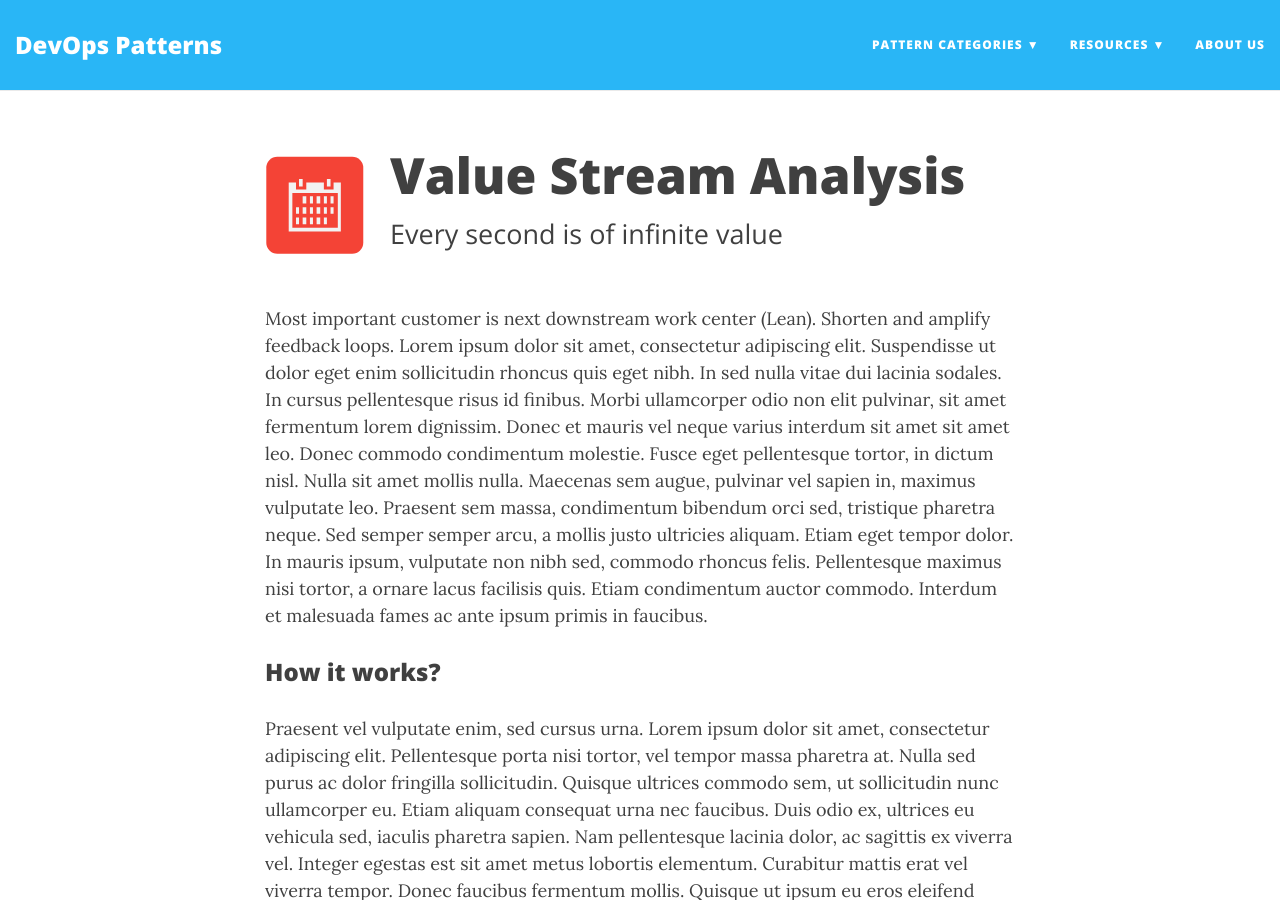
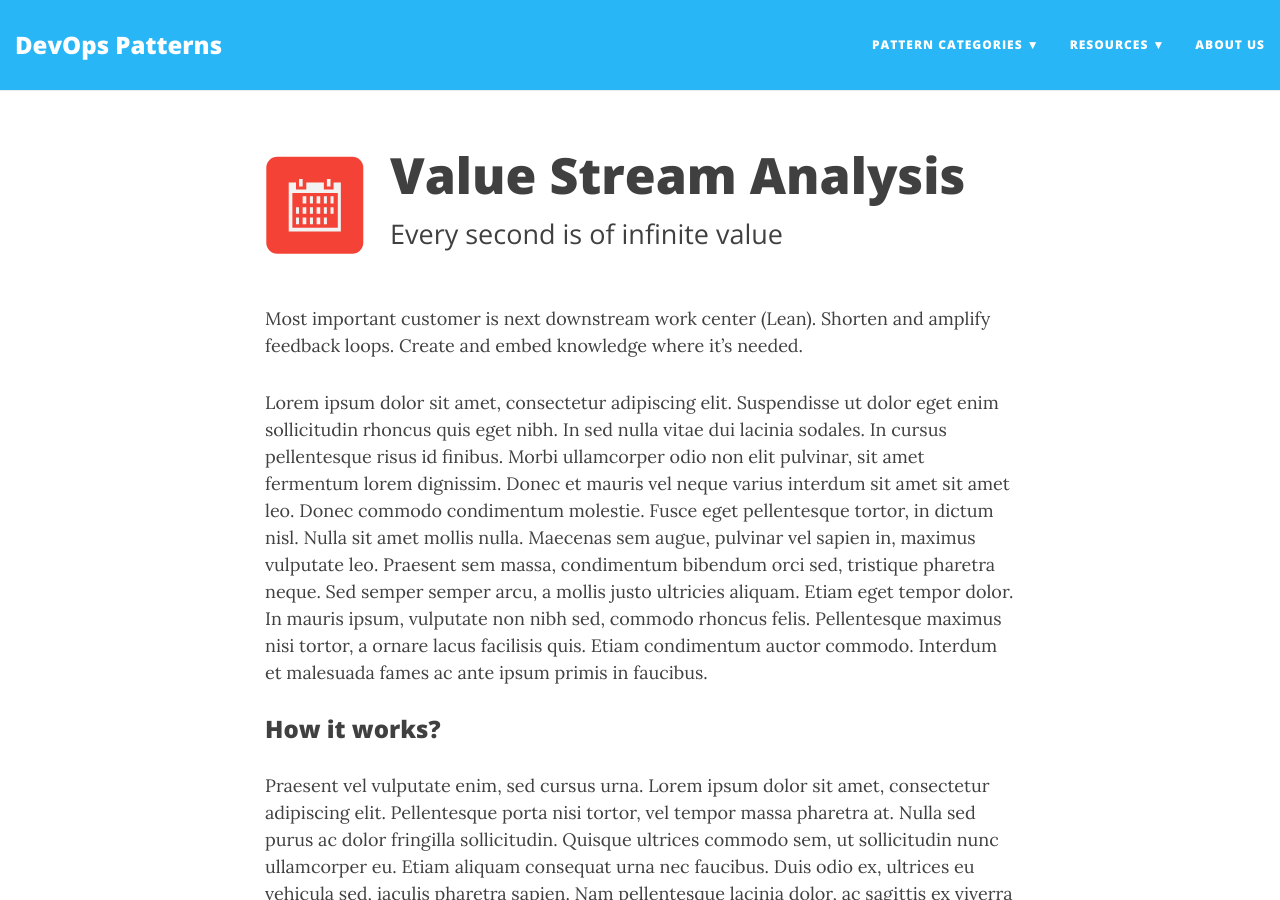
Before and after one commit to brentmcconnell/devopspatterns.github.io, a Jekyll site: the page built from _plan/value_stream_analysis.md, in a window 1280 px wide and 900 px high. Built offline with Jekyll 4.4.1, drawn with Linux system fonts in a browser that asks for light colours; nearby versions of some CDN libraries.

Commit message:
Update value_stream_analysis.md

```diff
--- a/_plan/value_stream_analysis.md
+++ b/_plan/value_stream_analysis.md
@@ -6,7 +6,8 @@ type: plan
 show-avatar: no
 excerpt_separator: <!--more-->
 ---
-Most important customer is next downstream work center (Lean).  Shorten and amplify feedback loops.
+Most important customer is next downstream work center (Lean).  Shorten and amplify feedback loops.  Create and embed knowledge where it's needed.
+
 Lorem ipsum dolor sit amet, consectetur adipiscing elit. Suspendisse ut dolor eget enim sollicitudin rhoncus quis eget nibh. In sed nulla vitae dui lacinia sodales. In cursus pellentesque risus id finibus. Morbi ullamcorper odio non elit pulvinar, sit amet fermentum lorem dignissim. Donec et mauris vel neque varius interdum sit amet sit amet leo. <!--more-->Donec commodo condimentum molestie. Fusce eget pellentesque tortor, in dictum nisl. Nulla sit amet mollis nulla. Maecenas sem augue, pulvinar vel sapien in, maximus vulputate leo. Praesent sem massa, condimentum bibendum orci sed, tristique pharetra neque. Sed semper semper arcu, a mollis justo ultricies aliquam. Etiam eget tempor dolor. In mauris ipsum, vulputate non nibh sed, commodo rhoncus felis. Pellentesque maximus nisi tortor, a ornare lacus facilisis quis. Etiam condimentum auctor commodo. Interdum et malesuada fames ac ante ipsum primis in faucibus.
 
 ### How it works? ###
```
